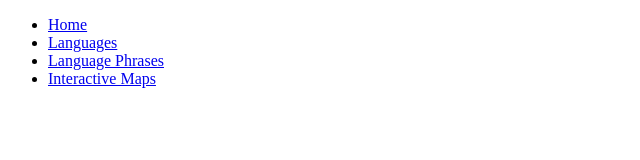
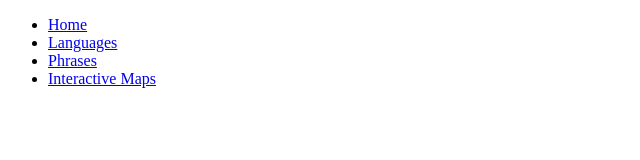
Before and after one commit to chica25/Fonetica_frontend, a React (Create React App) app: page /languages/phrases/1 in a window 1280 px wide. Shown: the top 160 px of the page, without its empty margins (0-640 px from the left). Built offline with nearby package versions, Linux system fonts and the light colour scheme.

Commit message:
Edit NavBar links

```diff
--- a/src/App.js
+++ b/src/App.js
@@ -1,5 +1,5 @@
 import React from 'react';
-import { BrowserRouter as Router, Switch, Route } from 'react-router-dom';
+import { BrowserRouter as Router, Switch, Route} from 'react-router-dom';
 import Home from './components/Home'; import LanguageList from './components/LanguageList';
 // import PhrasesByLanguage from './components/PhrasesByLanguage';
 import PhraseContainer from './components/PhraseContainer';
@@ -14,7 +14,7 @@ class App extends React.Component {
             <Switch>
               <Route exact path="/home" component={Home}/>
               <Route path="/languages" component={LanguageList}/>
-              <Route path="/languagephrases" component={PhraseContainer}/>
+              {/* <Route path="/language/phrases" component={PhraseContainer}/> */}
               <Route path="/phrases" component={PhraseContainer}/>
               <Route path="/interactivemaps" component={InteractiveMaps}/>
             </Switch>
--- a/src/components/Home.js
+++ b/src/components/Home.js
@@ -11,7 +11,7 @@ class Home extends Component {
     componentDidMount() {
         // console.log("hello")
       this.props.fetchLanguages();
-      console.log(this)
+    //   console.log(this)
     }
 
     // handleClick = () => {
--- a/src/components/LanguageList.js
+++ b/src/components/LanguageList.js
@@ -14,6 +14,7 @@ import {fetchLanguagePhrases } from '../actions/actionsCreator.js';
         // debugger
         e.preventDefault()
         this.props.fetchLanguagePhrases(e.target.id)
+        this.props.languages.push("/path/to/phrases");
         //when user clicks on a flag
         // it will fetch the phrases of the language
         // connect the info to the redux store
--- a/src/components/NavBar.js
+++ b/src/components/NavBar.js
@@ -7,7 +7,7 @@ function NavBar() {
             <ul>
                 <li><Link to="/home">Home</Link></li>
                 <li><Link to="/languages">Languages</Link></li>
-                <li><Link to="/languagephrases">Language Phrases</Link></li>
+                <li><Link to="/phrases">Phrases</Link></li>
                 <li><Link to="/interactivemaps">Interactive Maps</Link></li>
             </ul>
         </div>
--- a/src/components/PhrasesByLanguage.js
+++ b/src/components/PhrasesByLanguage.js
@@ -17,7 +17,7 @@ const PhrasesByLanguage = (props) => {
 }
 
 
-const mapStateToProps = ({ phrases }) => ({ phrases });
+const mapStateToProps = ({ languages }) => ({ languages });
 
 
 export default connect(mapStateToProps)(PhrasesByLanguage);
```
Also changed, not shown: 1 other file (tests, documents, lock files or other folders).
